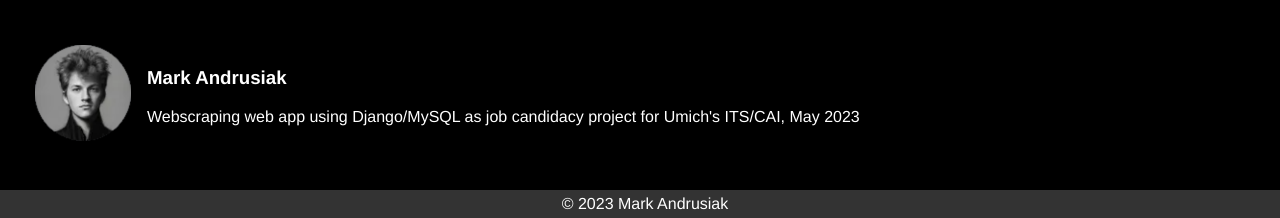
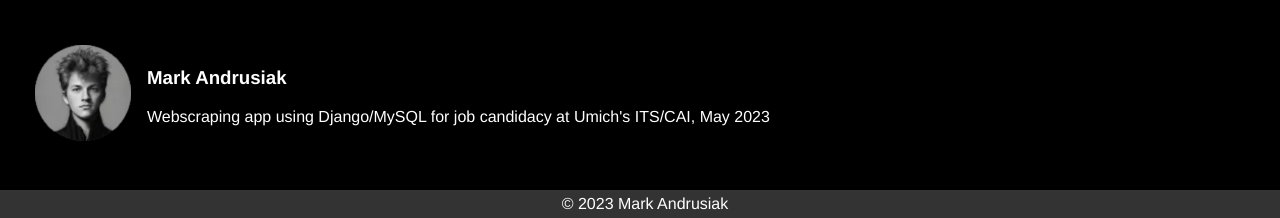
Before and after one commit to Mandrusi/UMFinalProject, a Django app: page / in a window 1280 px wide. Shown: the part 582-800 px from the top of the page. Run offline with Django 4.2, Linux system fonts and the light colour scheme; data that the repository does not hold is empty.

Commit message:
Updated element text

```diff
--- a/umproject/my_app/templates/index.html
+++ b/umproject/my_app/templates/index.html
@@ -50,7 +50,7 @@
     <img src="/static/favicon/android-chrome-192x192.png" width="96" height="96">
   </td><td align="left">
     <h3>Mark Andrusiak</h3>
-    <p>Webscraping web app using Django/MySQL as job candidacy project for Umich's ITS/CAI, May 2023</p>
+    <p>Webscraping app using Django/MySQL for job candidacy at Umich's ITS/CAI, May 2023</p>
 
   </td></tr></table>
 </section>
```
Lines whose indentation alone changed are shown as unchanged.
